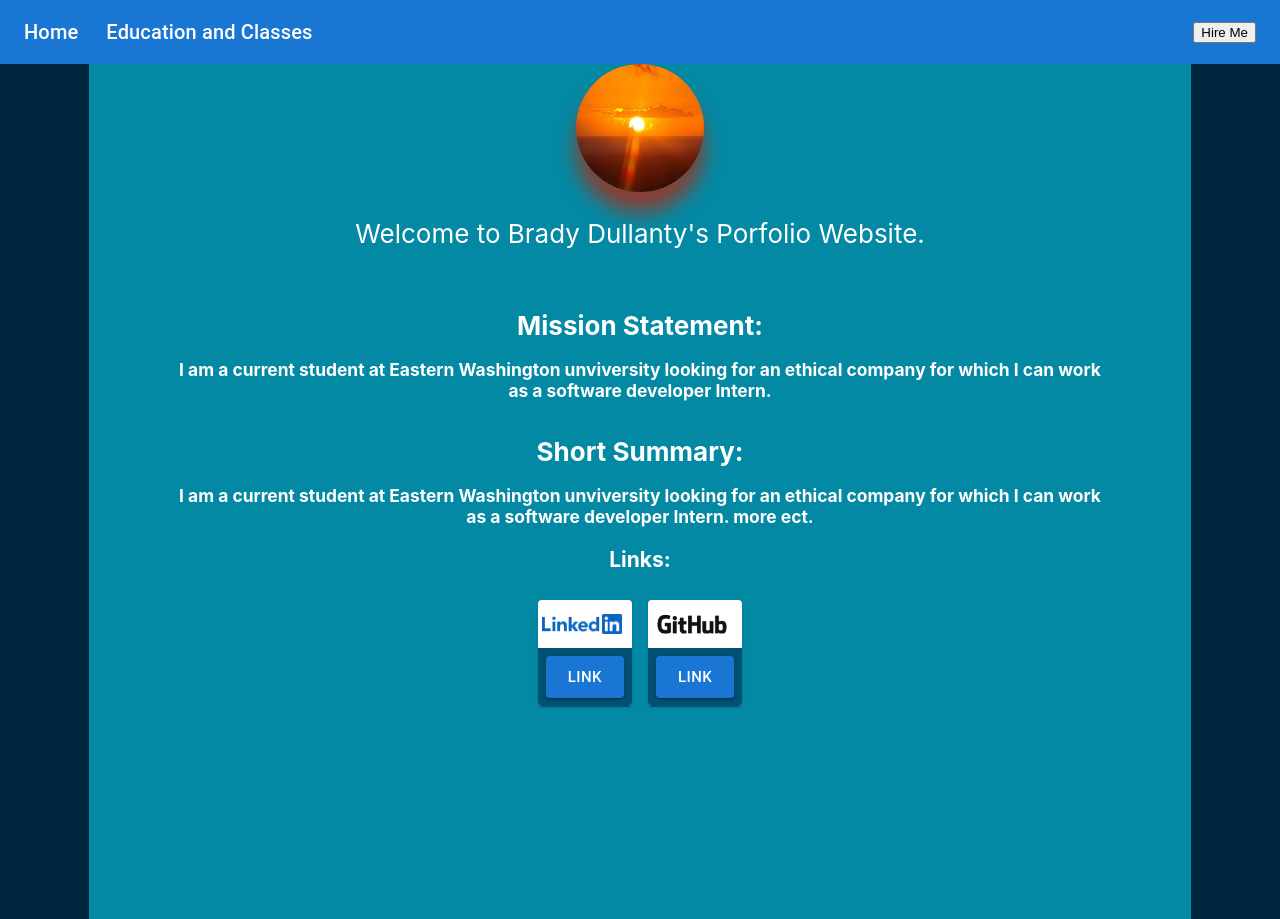
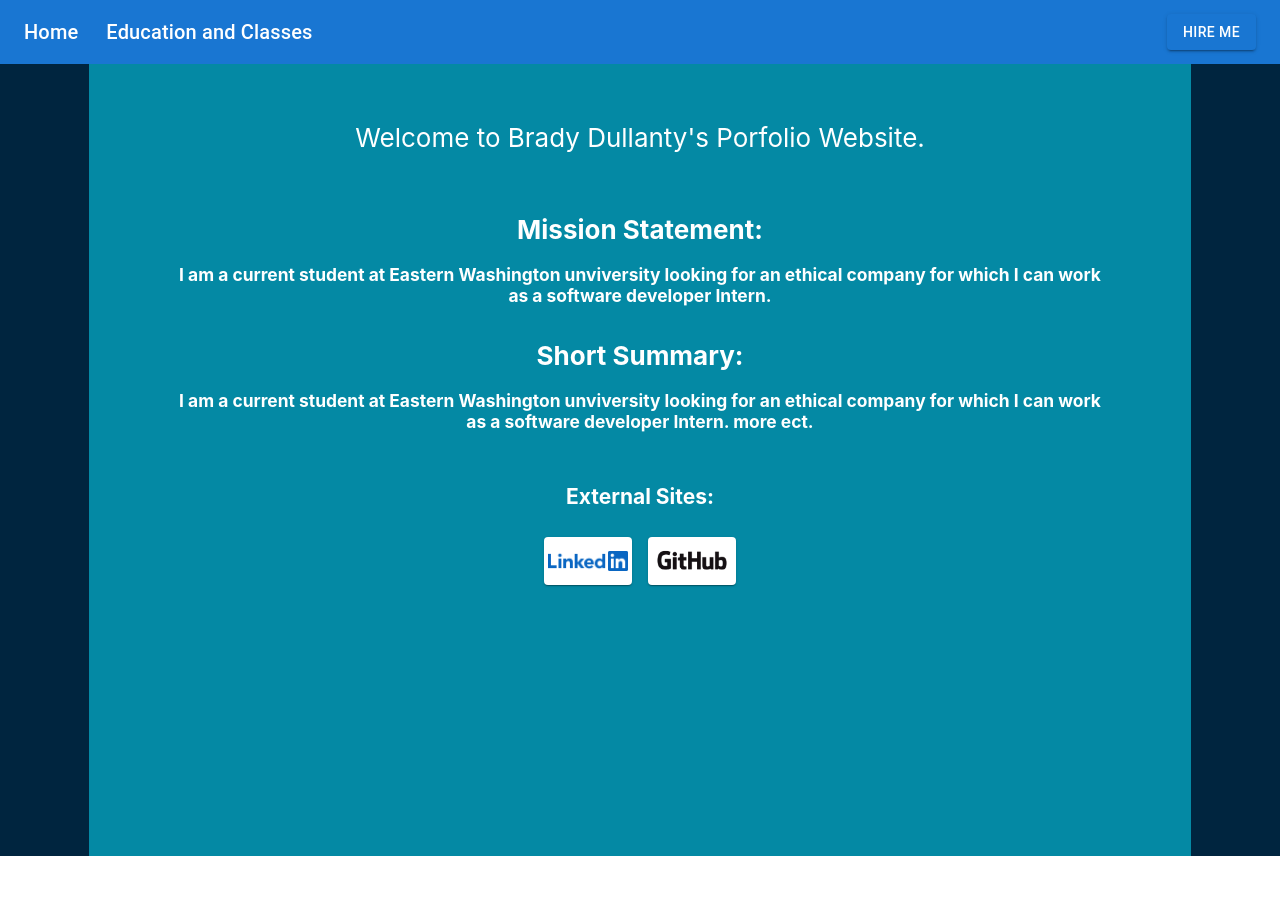
Before and after one commit to BDullanty/My-Portfolio-Website, a React (Create React App) app in the folder reactfirst/: page / in a window 1280 px wide. After the commit the page ends 856 px from the top, so only its background shows below. Built offline with nearby package versions, Linux system fonts and the light colour scheme.

Commit message:
Modified/fixed links and removed logo

```diff
--- a/reactfirst/src/Components/AppBar.js
+++ b/reactfirst/src/Components/AppBar.js
@@ -13,7 +13,6 @@ export function ButtonAppBar() {
     <Box sx={{ flexGrow: 1 }}>
       <AppBar position="static" width ='100%'>
         <Toolbar>
-
           <IconButton
             size="large"
             edge="start"
@@ -47,9 +46,9 @@ export function ButtonAppBar() {
           <Typography variant="h6" component="div" sx={{ flexGrow: 1 }} center>
 
           </Typography>
-                <button>
+                <Button variant="contained" >
                     Hire Me
-                </button>
+                </Button>
         </Toolbar>
       </AppBar>
     </Box>
--- a/reactfirst/src/Components/LinkCards.js
+++ b/reactfirst/src/Components/LinkCards.js
@@ -27,16 +27,13 @@ export function GridOfLinkCards(){
 export function GithubLinkCard() {
     return (
         <Card >
-               <CardMedia component = "img" image={gitLogo} sx={{padding: ".5vh", height:"5vh",width:"10vh",objectFit:"contain"}}/>
+               <CardMedia component = "img" image={gitLogo} sx={{padding: ".5vh", height:"5vh",width:"10vh",objectFit:"contain"}}
+               onClick={() => {
+                window.open("https://github.com/bdullanty","_blank")
+               }}
+               />
 
-            <CardActions className="CardLinkButton">
-                <Button variant="contained"  size="large" onClick={() => {
-                window.open("https://github.com/bdullanty","_blank");
 
-            }}
-
-                >Link</Button>
-            </CardActions>
         </Card>
     )
 }
@@ -45,16 +42,13 @@ export function LinkedInLinkCard() {
     return (
         <Card>
 
-            <CardMedia component = "img" image={linkedInLogo} sx={{padding: ".5vh", height:"5vh",width:"10vh",objectFit:"contain"}}/>
+            <CardMedia component = "img" image={linkedInLogo}
+            sx={{padding: ".5vh", height:"5vh",width:"10vh",objectFit:"contain"}}
+            onClick={() => {
+                window.open("https://linkedin.com/in/bdullanty/","_blank");
 
-            <CardActions className="CardLinkButton">
-                <Button variant="contained" size="large" onClick={() => {
-                 window.open("https://linkedin.com/in/bdullanty/","_blank");
+           }}/>
 
-            }}
-
-                >Link</Button>
-            </CardActions>
         </Card>
     )
 }
--- a/reactfirst/src/pages/HomePage.js
+++ b/reactfirst/src/pages/HomePage.js
@@ -10,7 +10,7 @@ export const HomePage = () => {
        <ButtonAppBar/>
       <header className="HomePage-header">
 
-        <img src={logo} className="HomePage-logo" alt="logo" />
+
         <p>
          Welcome to Brady Dullanty's Porfolio Website.
         </p>
@@ -32,7 +32,7 @@ export const HomePage = () => {
 
 
       <body className='HomePage-body'>
-        <h4>Links:</h4>
+        <h4>External Sites:</h4>
        <GridOfLinkCards/>
       </body>
     </div>
```
